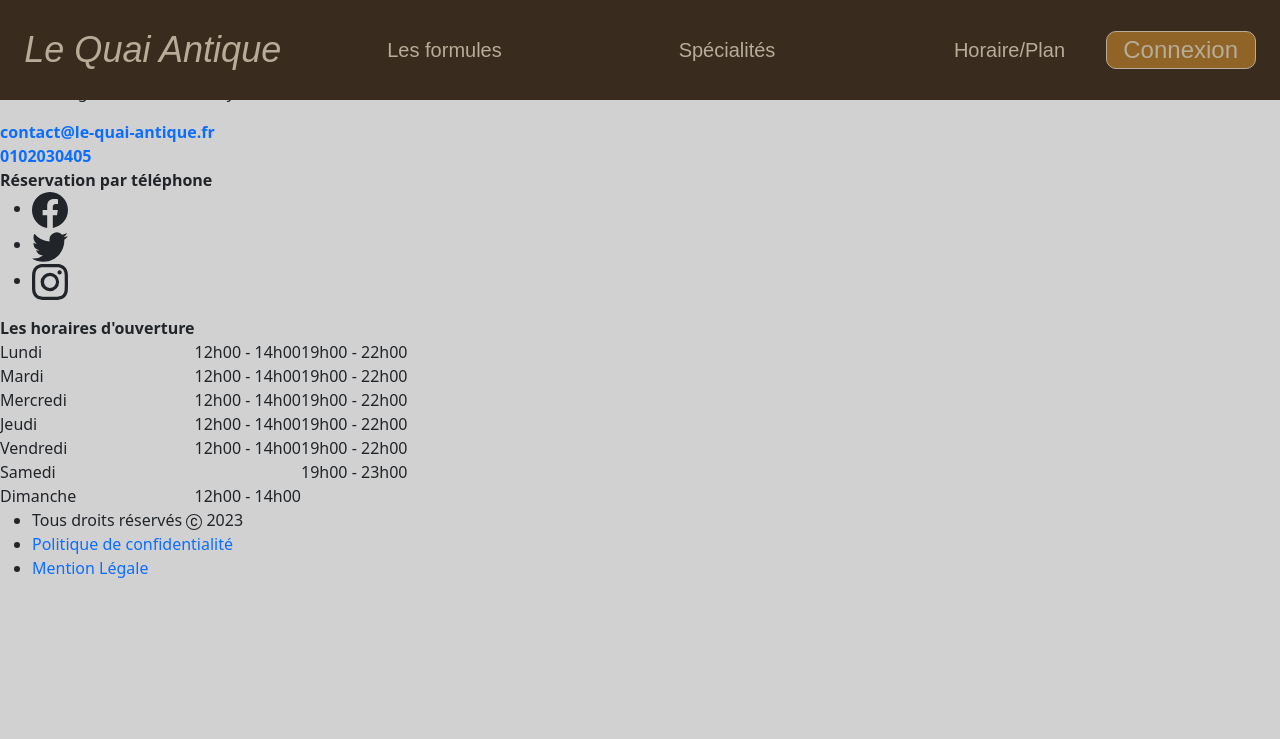
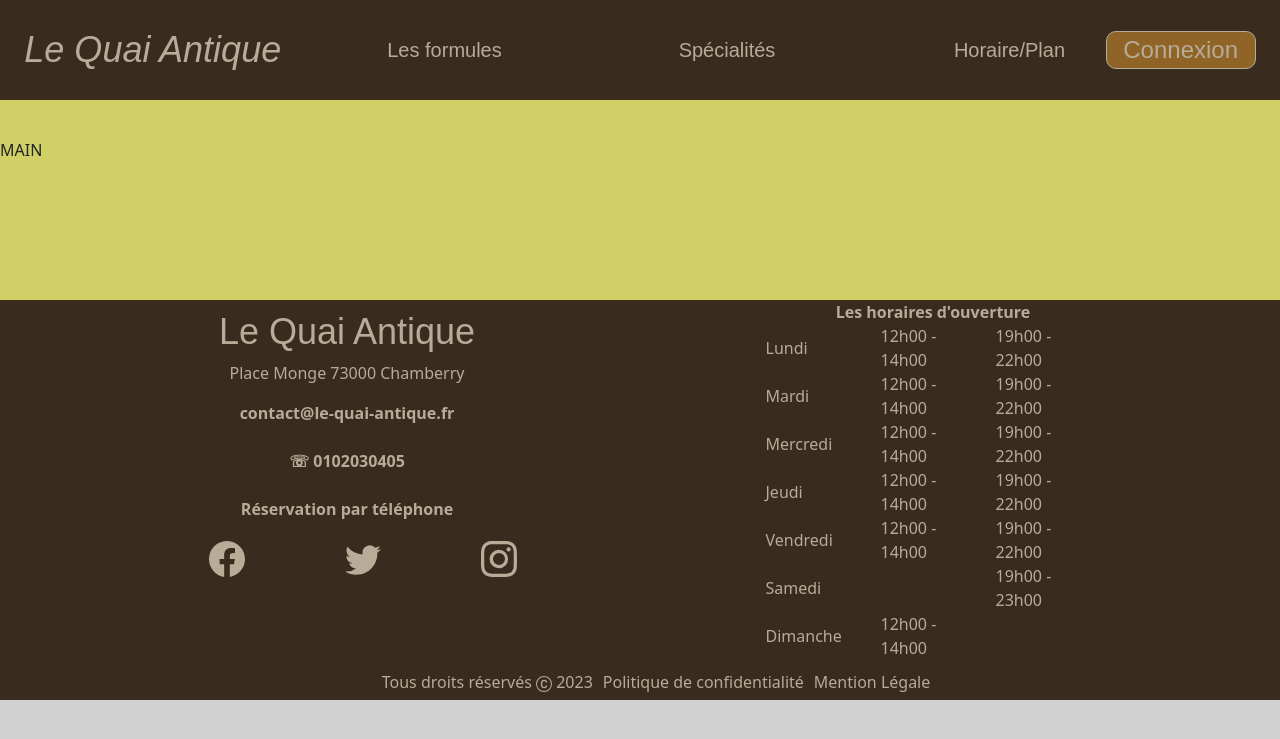
Before and after one commit to MaxWellFR92/ecf_final_mai_2023, a PHP site: page /index.html in a window 1280 px wide. Shown: the top 739 px of the page. Run offline with PHP 8.4, Linux system fonts and the light colour scheme; some web fonts are replaced.

Commit message:
add footer in style.css

```diff
--- a/style.css
+++ b/style.css
@@ -196,6 +196,141 @@ a {
 
 
 /*============ END SOUS MENU HEADER ================*/
+h1 {
+  font-family: 'Lucida Calligraphy New', sans-serif;
+  font-size: 36px;
+}
+.callPhone::before {
+  content: "\260F";
+
+}
+
+main {
+  display: flex;
+  align-items: center;
+  width: 100vw;
+  height: 300px;
+  background-color: #d0d067;
+}
+/*============= START FOOTER =================*/
+footer {
+  display: flex;
+  align-items: center;
+  width: 100vw;
+  /*height: 300px;*/
+  background-color: #392c1e;
+  color:#b6ac97;
+}
+.grid-contenair-footer {
+  width: 90%;
+  margin: auto;
+  display: grid;
+  /*grid-template: 1fr 30px / 1fr 1fr;*/
+  gap: 10px 20px;
+
+}
+
+
+.grid-item-contact-footer {
+  width: 100%;
+  grid-column: 1;
+  display:flex;
+  flex-direction: column;
+  align-items: center;
+  justify-content: center;
+}
+.contact-footer {
+  width: 100%;
+  display: flex;
+  flex-direction: column;
+  justify-self: center;
+  align-items: center;
+  padding: 10px;
+}
+.contact-footer a {
+  color: #b6ac97;
+  align-content: center;
+}
+.grid-item-contact-footer nav {
+  display: flex;
+}
+.socialNav {
+  width: 100%;
+  height: 100%;
+  display: flex;
+  flex-direction: column;
+  justify-content: center;
+}
+.socialLink {
+  width: 60%;
+  height: 100%;
+  margin:10px;
+  list-style-type: none;
+  display: flex;
+  align-self: center;
+  justify-content: space-between;
+}
+
+/*=====================================*/
+.grid-item-hour-footer {
+  /*grid-column: 2;*/
+  display: flex;
+  justify-content: center;
+  align-items: center;
+}
+
+.grid-item-hour-footer table {
+  width: 100%;
+  display: flex;
+  flex-direction: column;
+}
+
+.grid-item-hour-footer thead {
+  display: flexbox;
+  align-self: center;
+
+}
+.grid-item-hour-footer table {
+  width: 100%;
+  display: flexbox;
+  justify-content: center;
+  align-self: center;
+}
+.grid-item-hour-footer tbody tr {
+  width: 100%;
+  display: flex;
+  justify-content: center;
+  align-items: center;
+
+}
+.grid-item-hour-footer tbody tr td {
+  width: 115px;
+  padding: 0 5px;
+  display: flexbox;
+  align-self: center;
+
+}
+
+/*======================================*/
+.grid-item-lien-footer {
+  /*grid-row: 2;*/
+  /*grid-column: span 2;*/
+
+  display:flex;
+  justify-content: space-around;
+}
+.grid-item-lien-footer ul {
+  display: inline-flex;
+  list-style-type: none;
+}
+.grid-item-lien-footer li {
+  margin: 0 5px;
+}
+.grid-item-lien-footer a {
+  color: #b6ac97;
+}
+
+
 
 /*============== START MEDIA QUERIES ==================*/
 
@@ -332,6 +493,16 @@ a {
   .buttonLogHeader {
     display: flex;
     /*background-color: red;*/
+  }
+  .grid-contenair-footer {
+    grid-template: 1fr 30px / 1fr 1fr;
+  }
+  .grid-item-hour-footer {
+    grid-column: 2;
+  }
+  .grid-item-lien-footer {
+    grid-row: 2;
+    grid-column: span 2;
   }
 }
 /*======================== min 1400px ===========================*/
```
Also changed, not shown: other parts of style.css (+37 -1 lines).
